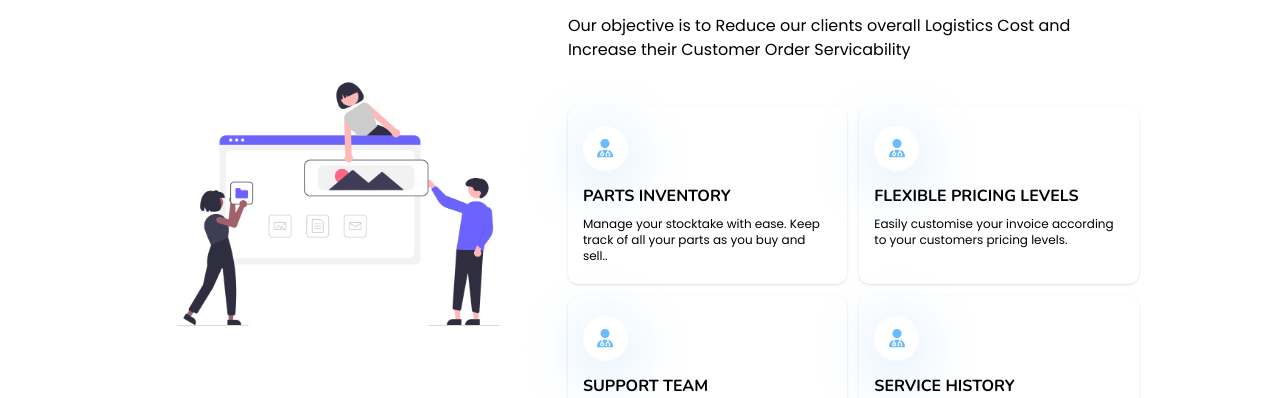
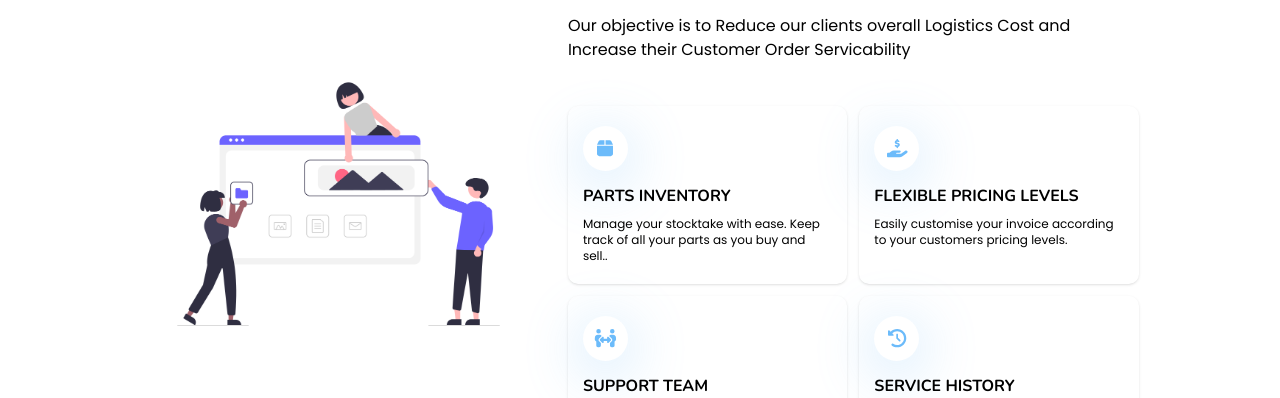
Before and after one commit to emonmorol/bagsq-client, a React (Create React App) app: page / in a window 1280 px wide. Shown: the part 3260-3658 px from the top of the page. Built offline with nearby package versions, Linux system fonts and the light colour scheme; no server answers.

Commit message:
font awesome icon added

```diff
--- a/src/Pages/Home/Benefites/Benefits.js
+++ b/src/Pages/Home/Benefites/Benefits.js
@@ -1,4 +1,10 @@
-import { faUserMd } from "@fortawesome/free-solid-svg-icons";
+import {
+  faBox,
+  faClockRotateLeft,
+  faHandHoldingDollar,
+  faPeopleArrowsLeftRight,
+  faUserMd,
+} from "@fortawesome/free-solid-svg-icons";
 import { FontAwesomeIcon } from "@fortawesome/react-fontawesome";
 import React from "react";
 import benefits from "../../../Images/benefits.png";
@@ -24,7 +30,7 @@ const Benefits = () => {
         <div className="grid grid-cols-1 lg:grid-cols-2 gap-3">
           <div className="strength-option shadow hover:shadow-lg transition-all duration-300">
             <p className="strength-icon">
-              <FontAwesomeIcon icon={faUserMd} />
+              <FontAwesomeIcon icon={faBox} />
             </p>
             <h3 className="font-bold text-md my-2 uppercase">
               Parts Inventory
@@ -37,7 +43,7 @@ const Benefits = () => {
 
           <div className="strength-option shadow hover:shadow-lg transition-all duration-300">
             <p className="strength-icon">
-              <FontAwesomeIcon icon={faUserMd} />
+              <FontAwesomeIcon icon={faHandHoldingDollar} />
             </p>
             <h3 className="font-bold text-md my-2 uppercase">
               Flexible Pricing Levels
@@ -50,7 +56,7 @@ const Benefits = () => {
 
           <div className="strength-option shadow hover:shadow-lg transition-all duration-300">
             <p className="strength-icon">
-              <FontAwesomeIcon icon={faUserMd} />
+              <FontAwesomeIcon icon={faPeopleArrowsLeftRight} />
             </p>
             <h3 className="font-bold text-md my-2 uppercase">Support Team</h3>
             <p className="text-xs leading-4">
@@ -61,7 +67,7 @@ const Benefits = () => {
 
           <div className="strength-option shadow hover:shadow-lg transition-all duration-300">
             <p className="strength-icon">
-              <FontAwesomeIcon icon={faUserMd} />
+              <FontAwesomeIcon icon={faClockRotateLeft} />
             </p>
             <h3 className="font-bold text-md my-2 uppercase">
               Service History
--- a/src/Pages/Home/ProductCard/ProductCard.js
+++ b/src/Pages/Home/ProductCard/ProductCard.js
@@ -44,7 +44,10 @@ const ProductCard = ({ product }) => {
                   <FontAwesomeIcon icon={faStarHalfStroke} />
                 </span>
               </span>
-              <span>Available: {quantity} Pcs.</span>
+              <span>
+                Available: {quantity === 0 ? "Sold Out" : quantity}
+                {quantity === 0 ? "" : "Pcs."}
+              </span>
             </div>
           </div>
           <button
```
